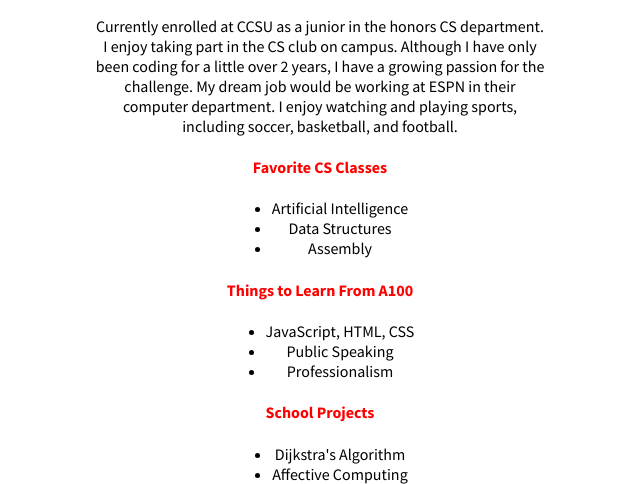
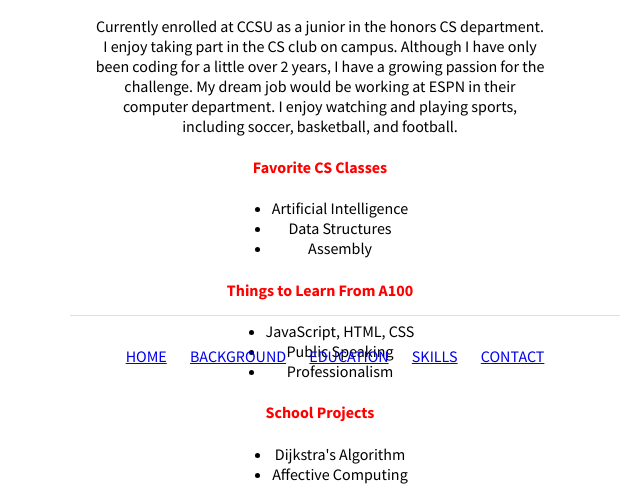
Before and after one commit to kylesturmer/kyle-personal-website, a plain HTML site: page index.html in a window 1280 px wide. Shown: the part 401-885 px from the top of the page, without its empty margins (295-935 px from the left). Drawn offline with Linux system fonts and the light colour scheme.

Commit message:
Bottom links on page

```diff
--- a/index.html
+++ b/index.html
@@ -11,6 +11,15 @@
 	</head>
 
 	<body>
+		<nav class="main">
+			<ul>
+				<li><a class="tohome" href="#" class="active">Home</a></li>
+				<li><a class="tobackground" href="#">Background</a></li>
+				<li><a class="toeducation" href="#">Education</a></li>
+				<li><a class="toskills" href="#">Skills</a></li>
+				<li><a class="tocontact" href="#">Contact</a></li>
+			</ul>
+		</nav>
 		<div id="beginning">
 			<h1>Kyle Sturmer</h1>
 			<a href="http://tinypic.com?ref=209mwix" target="_blank"><img src="http://i67.tinypic.com/209mwix.jpg" border="0" alt="Image and video hosting by TinyPic" class="centerImage"></a>
--- a/public/base.css
+++ b/public/base.css
@@ -53,3 +53,51 @@ body {
 	display: table;
 	margin:0 auto;
 }
+
+nav.main {
+	height: 100px;
+	position: absolute;
+	width: 100%;
+	bottom: 0px;
+	left: 0px;
+	z-index: 999;
+	padding: 0px;
+	margin: 0px;
+	text-align: center;
+}
+
+nav.main ul {
+	max-width: 550px;
+	margin-left: auto;
+	margin-right: auto;
+	zoom: 1;
+	display: block;
+	border-top: 1px solid #E6E0CB;
+	text-align: center;
+	padding: 0px 0px 0px 0px;
+}
+
+nav.main li {
+   display:inline-block;
+   *display:inline; /*IE7*/
+   *zoom:1; /*IE7*/
+   margin-right: 20px;
+	padding-bottom: 0px;
+}
+
+nav.main a {
+	display: block;
+	color: #black;
+	text-transform: uppercase;
+	padding-top: 28px;
+	padding-bottom: 0px;
+	border-top: 2px solid transparent;
+   -o-transition:.5s;
+   -ms-transition:.5s;
+   -moz-transition:.5s;
+   -webkit-transition:.5s;
+}
+
+nav.main a:hover {
+	border-top: 2px solid #E6E0CB;
+}
```
